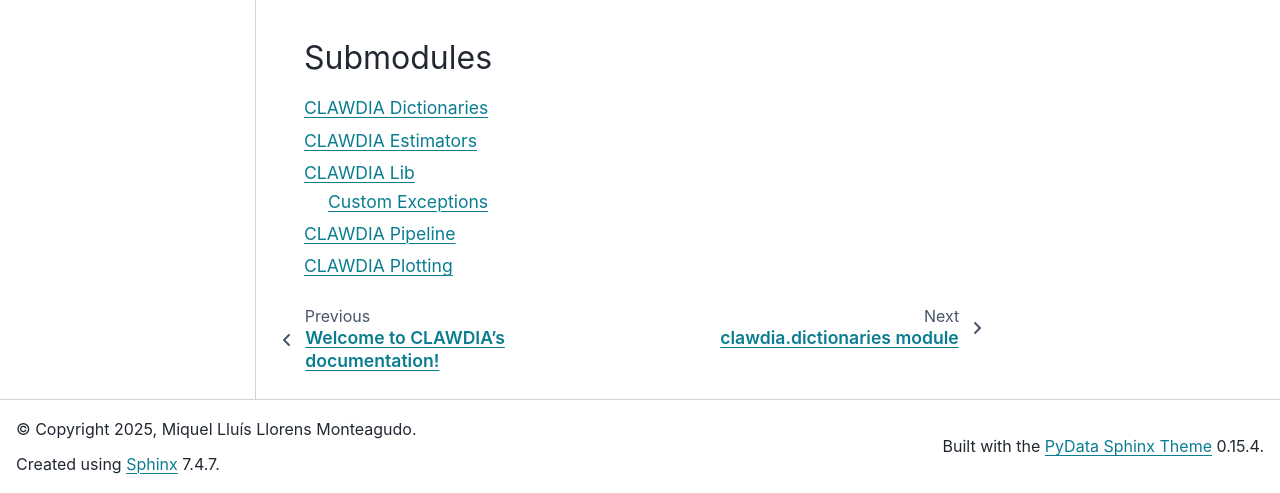
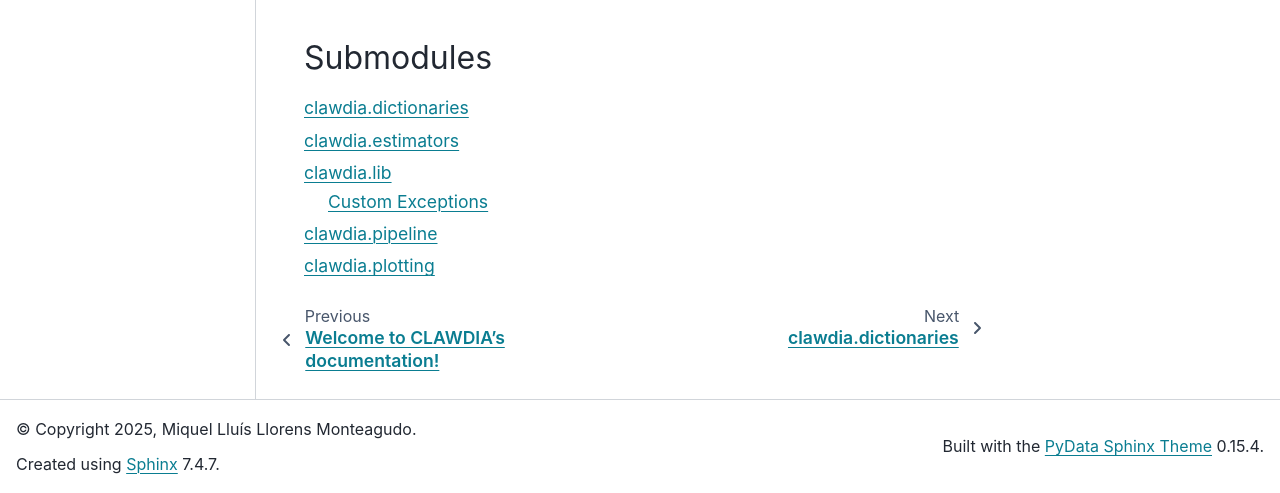
Before and after one commit to MiquelLluis/CLAWDIA, a Sphinx documentation site: the page built from docs/source/modules.rst, in a window 1280 px wide and 950 px high, cut to the strip 457-950 px from the top of the window. Built offline with Sphinx 7.4.7 and the PyData theme 0.15.4, drawn with Linux system fonts in a browser that asks for light colours; some of the changed text lies outside the part shown.

Commit message:
fix module names in toc

```diff
--- a/docs/source/clawdia.dictionaries.rst
+++ b/docs/source/clawdia.dictionaries.rst
@@ -1,5 +1,5 @@
-clawdia.dictionaries module
-===========================
+clawdia.dictionaries
+====================
 
 .. automodule:: clawdia.dictionaries
    :members:
--- a/docs/source/clawdia.estimators.rst
+++ b/docs/source/clawdia.estimators.rst
@@ -1,5 +1,5 @@
-clawdia.estimators module
-=========================
+clawdia.estimators
+==================
 
 .. automodule:: clawdia.estimators
    :members:
--- a/docs/source/clawdia.lib.rst
+++ b/docs/source/clawdia.lib.rst
@@ -1,5 +1,5 @@
-clawdia.lib module
-==================
+clawdia.lib
+===========
 
 .. automodule:: clawdia.lib
    :members:
--- a/docs/source/clawdia.pipeline.rst
+++ b/docs/source/clawdia.pipeline.rst
@@ -1,5 +1,5 @@
-clawdia.pipeline module
-=======================
+clawdia.pipeline
+================
 
 .. automodule:: clawdia.pipeline
    :members:
--- a/docs/source/clawdia.plotting.rst
+++ b/docs/source/clawdia.plotting.rst
@@ -1,5 +1,5 @@
-clawdia.plotting module
-=======================
+clawdia.plotting
+================
 
 .. automodule:: clawdia.plotting
    :members:
--- a/docs/source/modules.rst
+++ b/docs/source/modules.rst
@@ -25,8 +25,8 @@ Submodules
 .. toctree::
    :maxdepth: 2
 
-   CLAWDIA Dictionaries <clawdia.dictionaries>
-   CLAWDIA Estimators <clawdia.estimators>
-   CLAWDIA Lib <clawdia.lib>
-   CLAWDIA Pipeline <clawdia.pipeline>
-   CLAWDIA Plotting <clawdia.plotting>
+   clawdia.dictionaries
+   clawdia.estimators
+   clawdia.lib
+   clawdia.pipeline
+   clawdia.plotting
```
